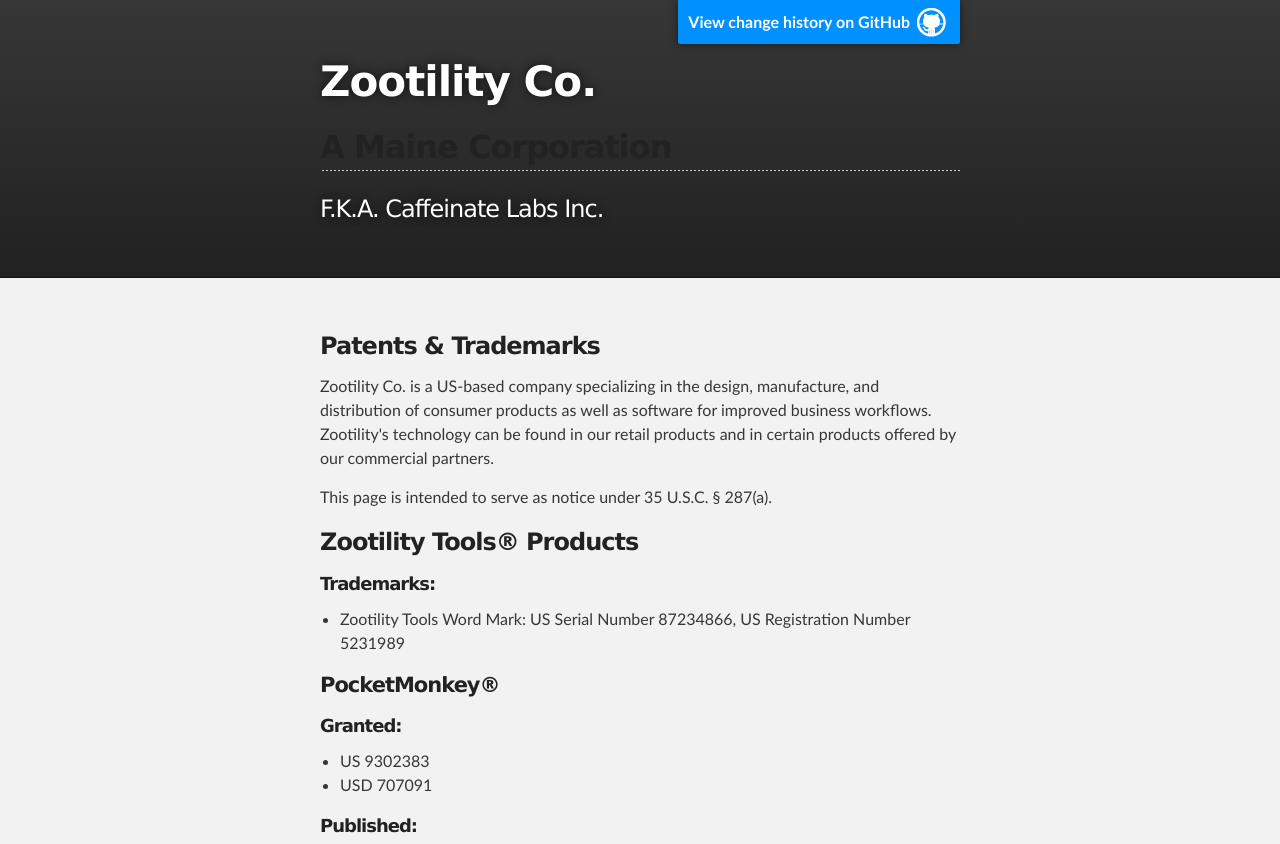
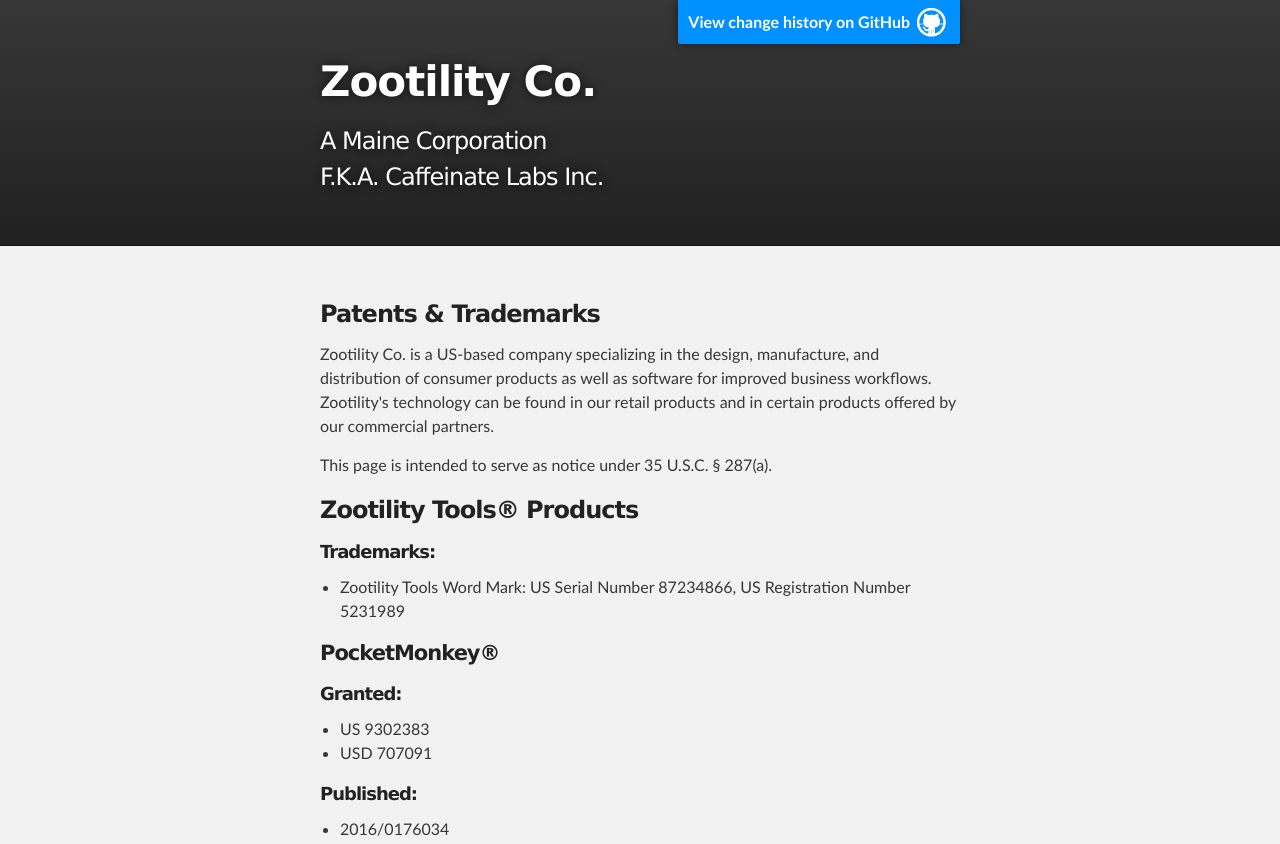
Before and after one commit to n8barr/patents.zootility.com, a plain HTML site: page index.html in a window 1280 px wide. Shown: the top 844 px of the page. Drawn offline with Linux system fonts and the light colour scheme.

Commit message:
Update index.html
Fixed header format

```diff
--- a/index.html
+++ b/index.html
@@ -19,8 +19,7 @@
           <a id="forkme_banner" href="https://github.com/n8barr/patents.zootility.com">View change history on GitHub</a>
 
           <h1 id="project_title">Zootility Co.</h1>
-          <h2>A Maine Corporation</h2>
-          <h2 id="project_tagline">F.K.A. Caffeinate Labs Inc.</h2>
+          <h2 id="project_tagline">A Maine Corporation<br>F.K.A. Caffeinate Labs Inc.</h2>
 
         </header>
     </div>
```
